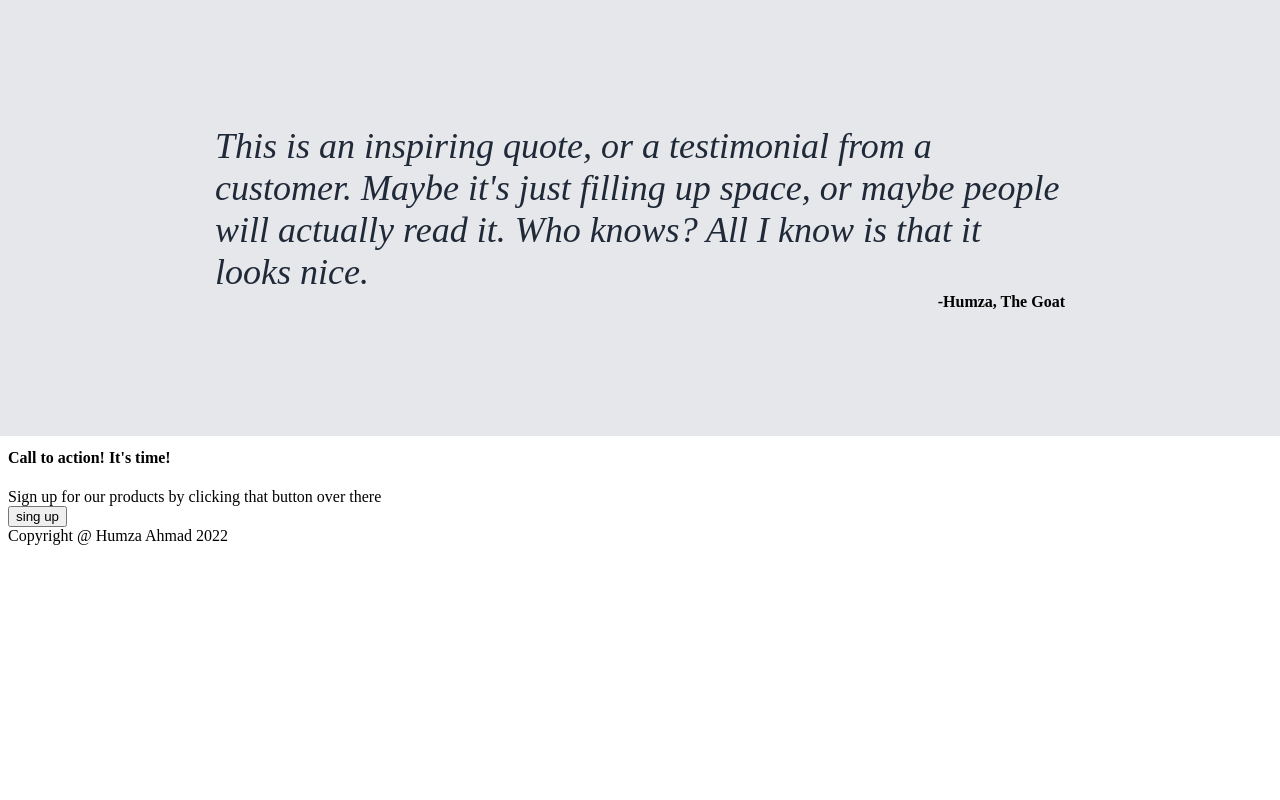
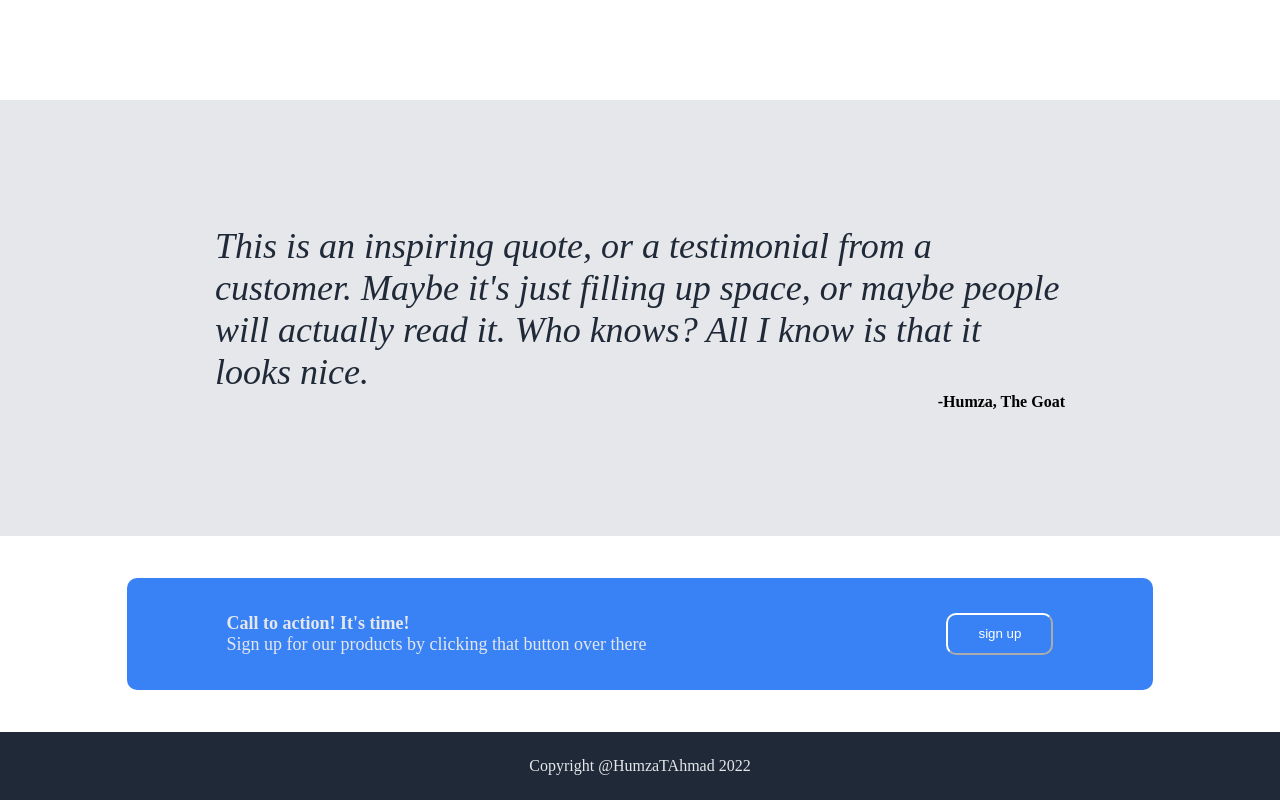
Before and after one commit to HumzaTAhmad/Landing-Page, a plain HTML site: page index.html in a window 1280 px wide. Shown: the part 917-1717 px from the top of the page. Before the commit the page ends 1470 px from the top, so only its background shows below. Drawn offline with Linux system fonts and the light colour scheme.

Commit message:
Create sign up section and copyright section
created sign up section so users know where to click when they want
to sign up. boxed it inside of a border and added blue background with
white text to give users a pleasant view

```diff
--- a/index.html
+++ b/index.html
@@ -56,18 +56,18 @@
             </div>
         </div>
 
-        <div class="sign-up">
-            <div class = "sing-up-box">
-                <div>
-                    <h4>Call to action! It's time!</h4>
+        <div class="sign-up-section">
+            <div class = "sign-up-box">
+                <div class = "sign-up-left-subbox">
+                    <div class="sign-up-left-subbox-top">Call to action! It's time!</div>
                     <div>Sign up for our products by clicking that button over there</div>
                 </div>
-                <button>sing up</button>
+                <button class="button-two">sign up</button>
             </div>
         </div>
 
-        <div class="footer">
-            <div>Copyright @ Humza Ahmad 2022</div>
+        <div class="footer-section">
+            <div>Copyright @HumzaTAhmad 2022</div>
         </div>
     </body>
 </html>
--- a/styles.css
+++ b/styles.css
@@ -9,7 +9,7 @@ body {
     color: #F9FAF8;
 }
 
-.header-links, .hero-text-secondary {
+.header-links, .hero-text-secondary{
     font-size: 18px;
     color: #E5E7EB
 }
@@ -83,12 +83,13 @@ img {
 }
 
 
-.information {
+.information, .sign-up-section {
     display: flex;
     flex-direction: column;
     justify-content: center;
     align-items: center;
     gap: 40px;
+    padding: 50px;
 }
 
 .random-info {
@@ -133,3 +134,42 @@ img {
     font-weight: bold;
     align-self: flex-end;
 }
+
+.sign-up-box {
+    background-color: #3882F6;
+    border-radius: 15px;
+    display: flex;
+    gap: 300px;
+    padding: 35px;
+    padding-left: 100px;
+    padding-right: 100px;
+    border-radius: 10px;
+}
+
+.sign-up-left-subbox {
+    font-size: 18px;
+    color: #E5E7EB;
+}
+
+.sign-up-left-subbox-top {
+    font-weight: bold;
+}
+
+.button-two {
+    background-color: #3882F6;
+    color: white;
+    border-radius: 10px;
+    border-color: white;
+    padding-left: 30px;
+    padding-right: 30px;
+}
+
+.footer-section {
+    display: flex;
+    justify-content: center;
+    align-items: center;
+    background-color: #1F2937;
+    color: #e5e7eb;
+    padding: 25px;
+    margin: -8px;
+}
```
